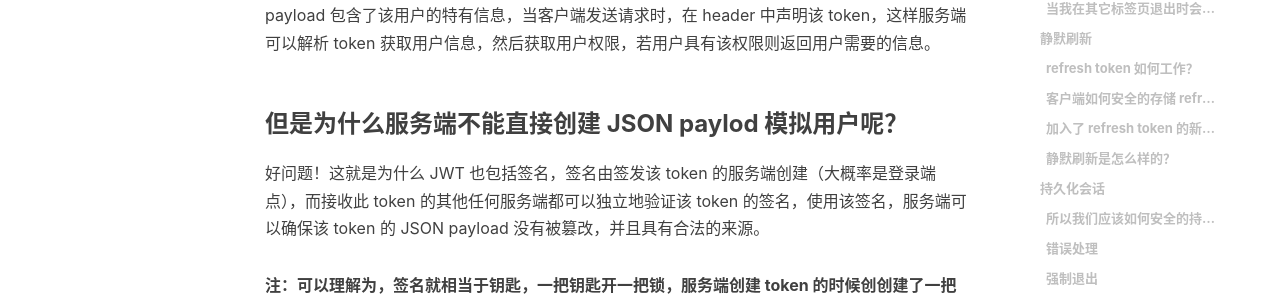
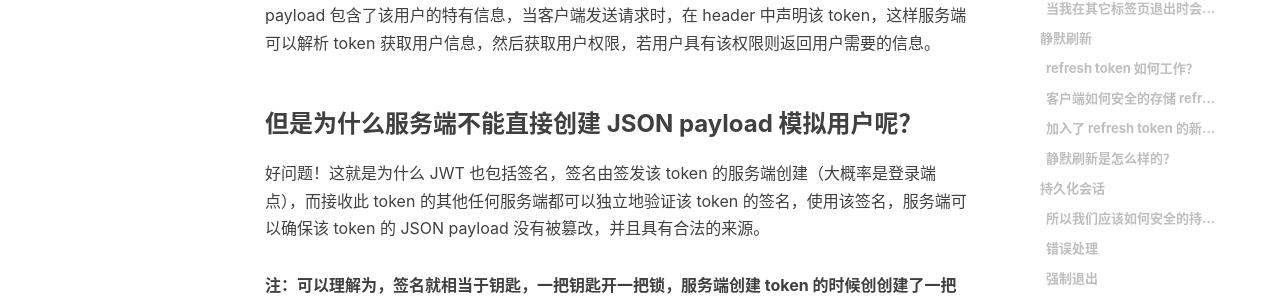
Before and after one commit to Civitasv/Civitasv.GitHub.io, a Jekyll site: the page built from _posts/spring/2021-05-03-springboot-permission-control.md, in a window 1280 px wide and 1400 px high. Shown: the part 1032-1332 px from the top of the window. Built offline with Jekyll 4.4.1, drawn with Linux system fonts in a browser that asks for light colours; nearby versions of some CDN libraries; comment, search, counter and statistics services are not loaded; some of the changed text lies outside the part shown.

Commit message:
修改错别字

```diff
--- a/_posts/spring/2021-05-03-springboot-permission-control.md
+++ b/_posts/spring/2021-05-03-springboot-permission-control.md
@@ -27,7 +27,7 @@ tags:
 
 为了实现权限验证，服务端会在用户登录后签发 JWT token 返回客户端，该 token 中的 JSON payload 包含了该用户的特有信息，当客户端发送请求时，在 header 中声明该 token，这样服务端可以解析 token 获取用户信息，然后获取用户权限，若用户具有该权限则返回用户需要的信息。
 
-### 但是为什么服务端不能直接创建 JSON paylod 模拟用户呢？
+### 但是为什么服务端不能直接创建 JSON payload 模拟用户呢？
 
 好问题！这就是为什么 JWT 也包括签名，签名由签发该 token 的服务端创建（大概率是登录端点），而接收此 token 的其他任何服务端都可以独立地验证该 token 的签名，使用该签名，服务端可以确保该 token 的 JSON payload 没有被篡改，并且具有合法的来源。
 
```
